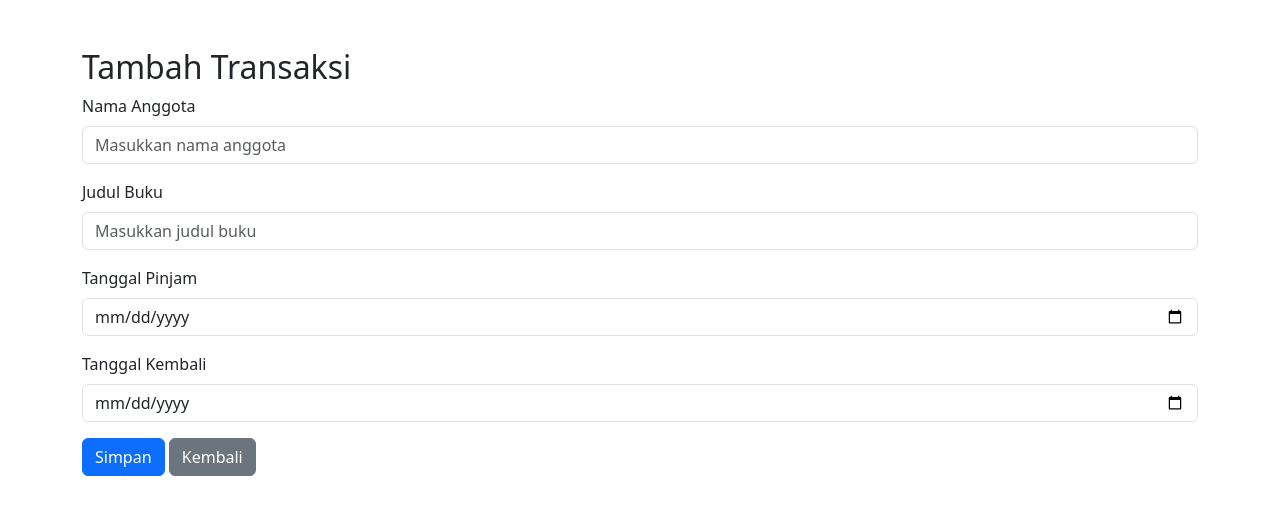
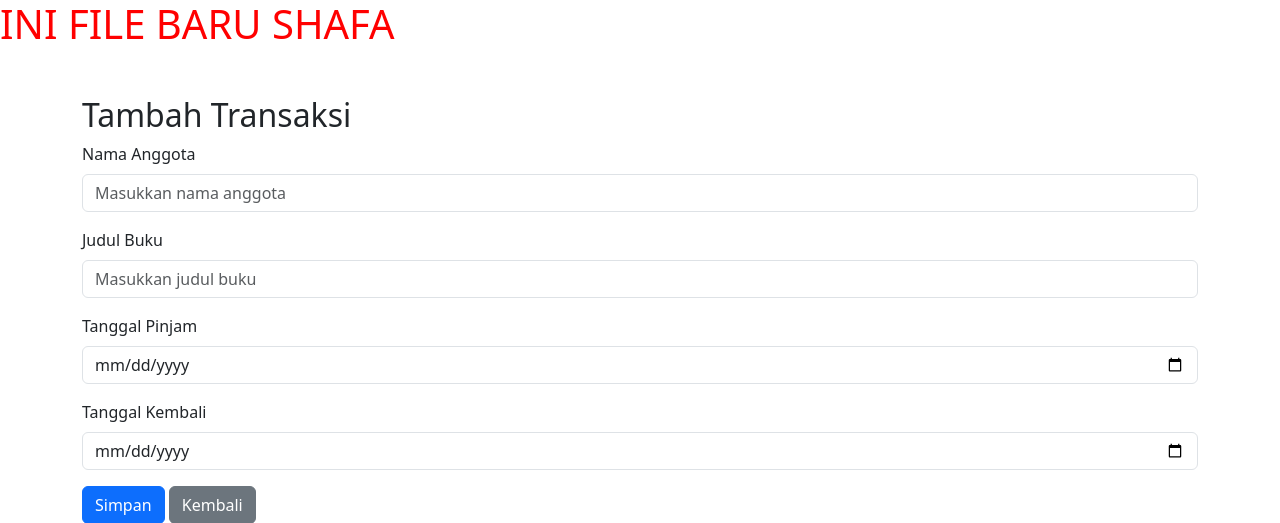
Before and after one commit to ghaniyigoy/projekperpus, a PHP site: page /transaksi/tambah.php in a window 1280 px wide. Shown: the top 523 px of the page. Run offline with PHP 8.4, Linux system fonts and the light colour scheme.

Commit message:
Update tambah.php

```diff
--- a/transaksi/tambah.php
+++ b/transaksi/tambah.php
@@ -1,3 +1,4 @@
+<h1 style="color:red;">INI FILE BARU SHAFA</h1>
 <!DOCTYPE html>
 <html>
 <head>
```
